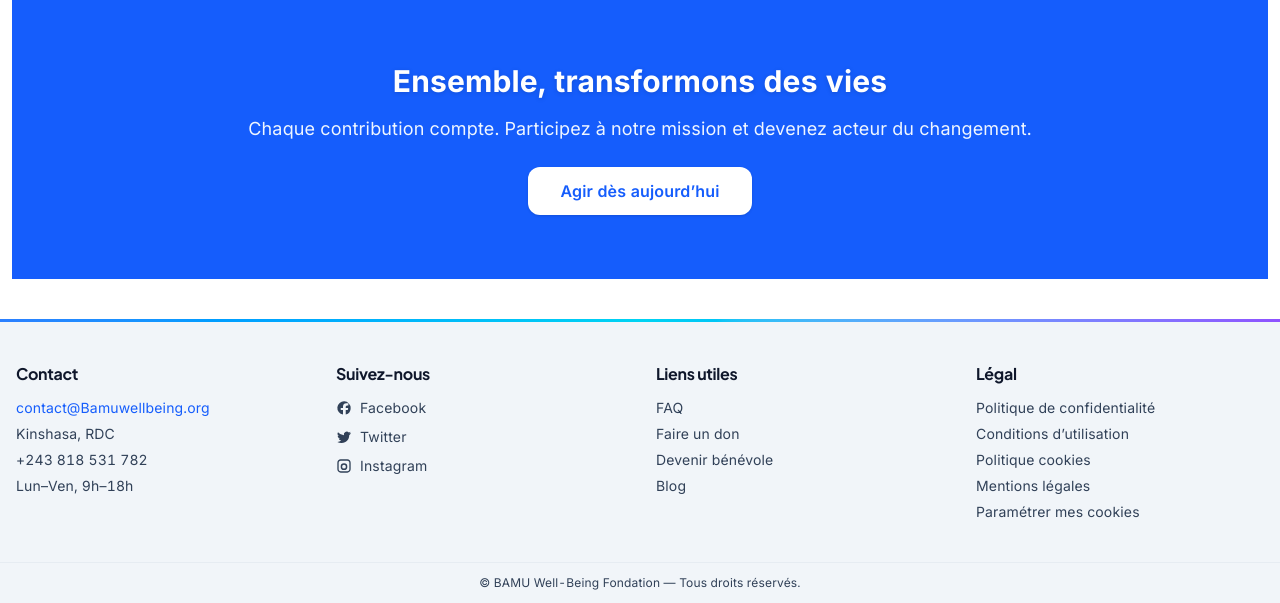
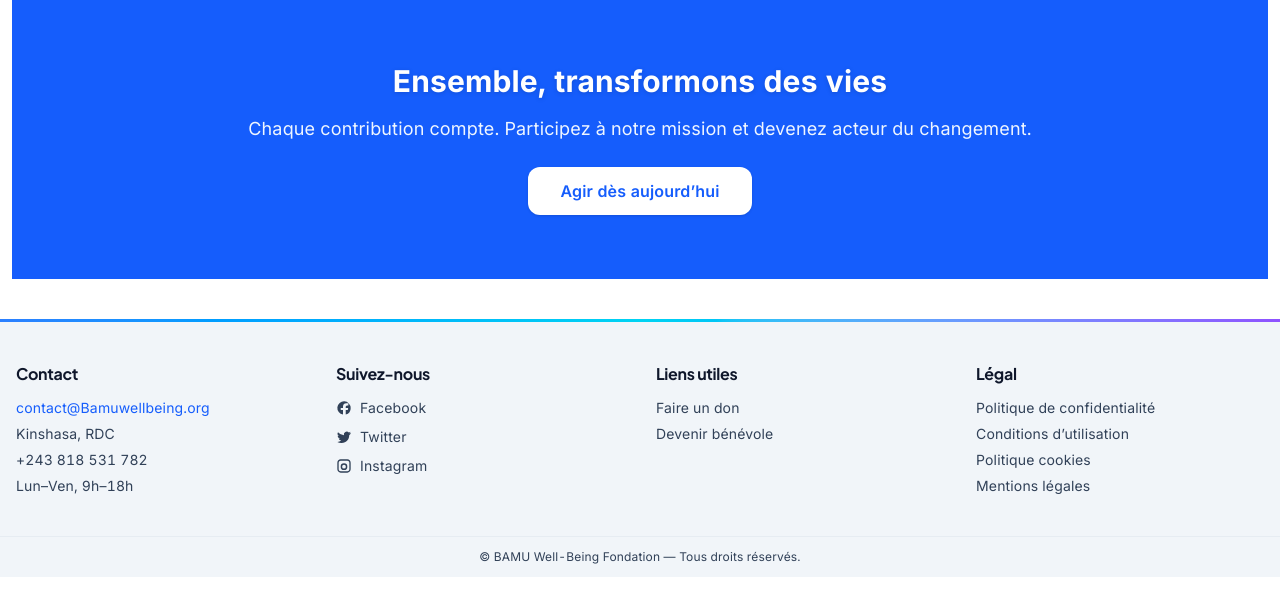
Before and after one commit to Wonders243/WBF, a Django app: page / in a window 1280 px wide. Shown: the part 1654-2257 px from the top of the page. After the commit the page ends 2231 px from the top, so only its background shows below. Run offline with Django 5.2, Linux system fonts and the light colour scheme; the visitor is signed in with stand-in values (Sample User, id 1); data comes from the database, SQL or seed files in the repository; data that the repository does not hold is empty; style sheets or scripts are compiled from the project's sources; some libraries are stand-ins or nearby versions.

Commit message:
correction

```diff
--- a/templates/base.html
+++ b/templates/base.html
@@ -312,10 +312,8 @@
       <div>
         <h4 class="font-semibold mb-3 text-base font-brand h-tight text-slate-900 dark:text-white">Liens utiles</h4>
         <ul class="space-y-1.5 text-sm">
-          <li><a href="#" class="hover:underline">FAQ</a></li>
           <li><a href="{% url 'core:don' %}" class="hover:underline">Faire un don</a></li>
           <li><a href="{% url 'account_signup' %}" class="hover:underline">Devenir bénévole</a></li>
-          <li><a href="#" class="hover:underline">Blog</a></li>
         </ul>
       </div>
 
@@ -326,7 +324,6 @@
           <li><a href="{% url 'legal:terms' %}" class="hover:underline">Conditions d’utilisation</a></li>
            <li><a href="{% url 'legal:cookies' %}" class="hover:underline">Politique cookies</a></li>
           <li><a href="{% url 'legal:imprint' %}" class="hover:underline">Mentions légales</a></li>
-          <li><button type="button" data-cookie-manage class="hover:underline text-left">Paramétrer mes cookies</button></li>
         </ul>
       </div>
     </div>
```
